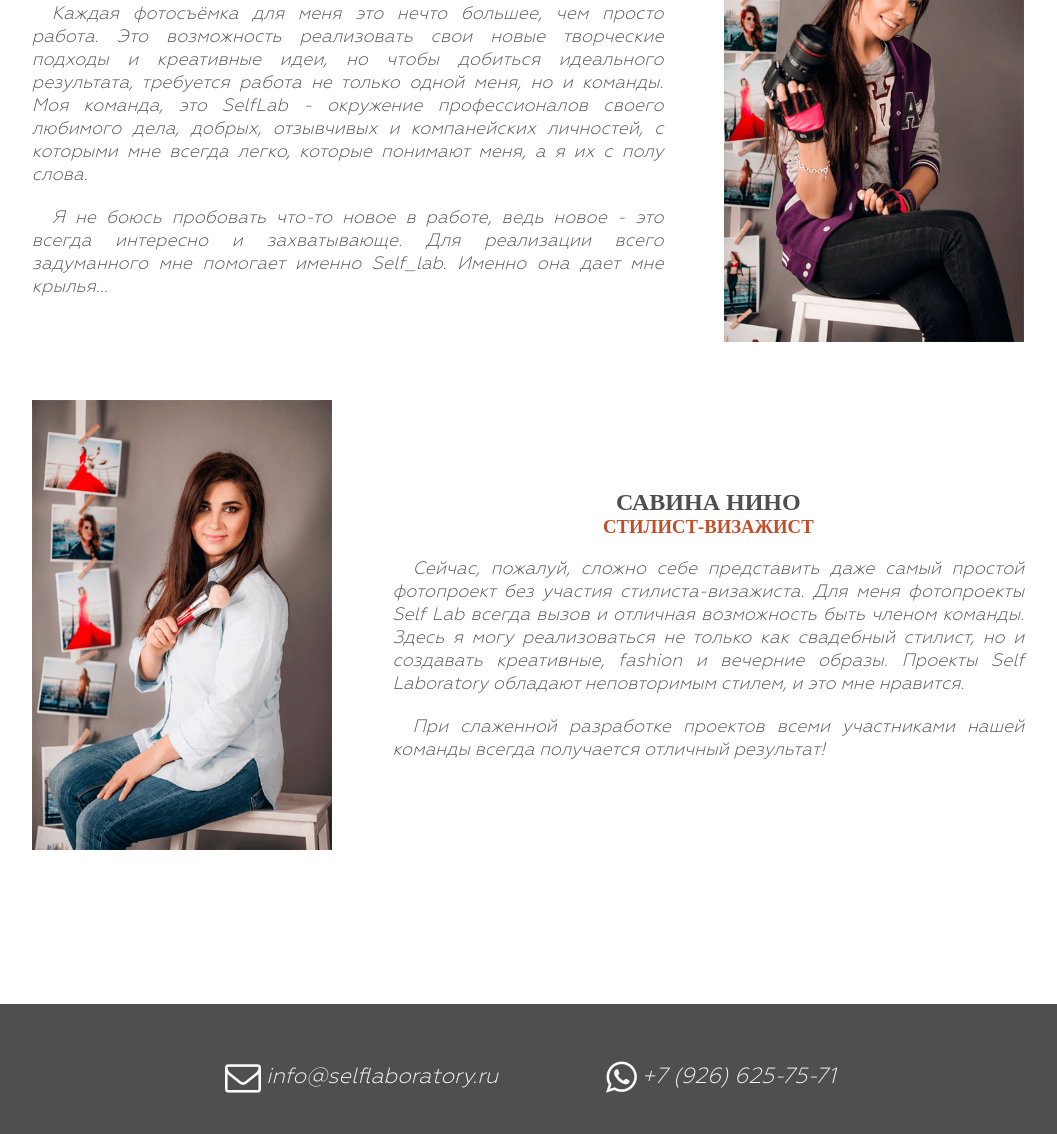
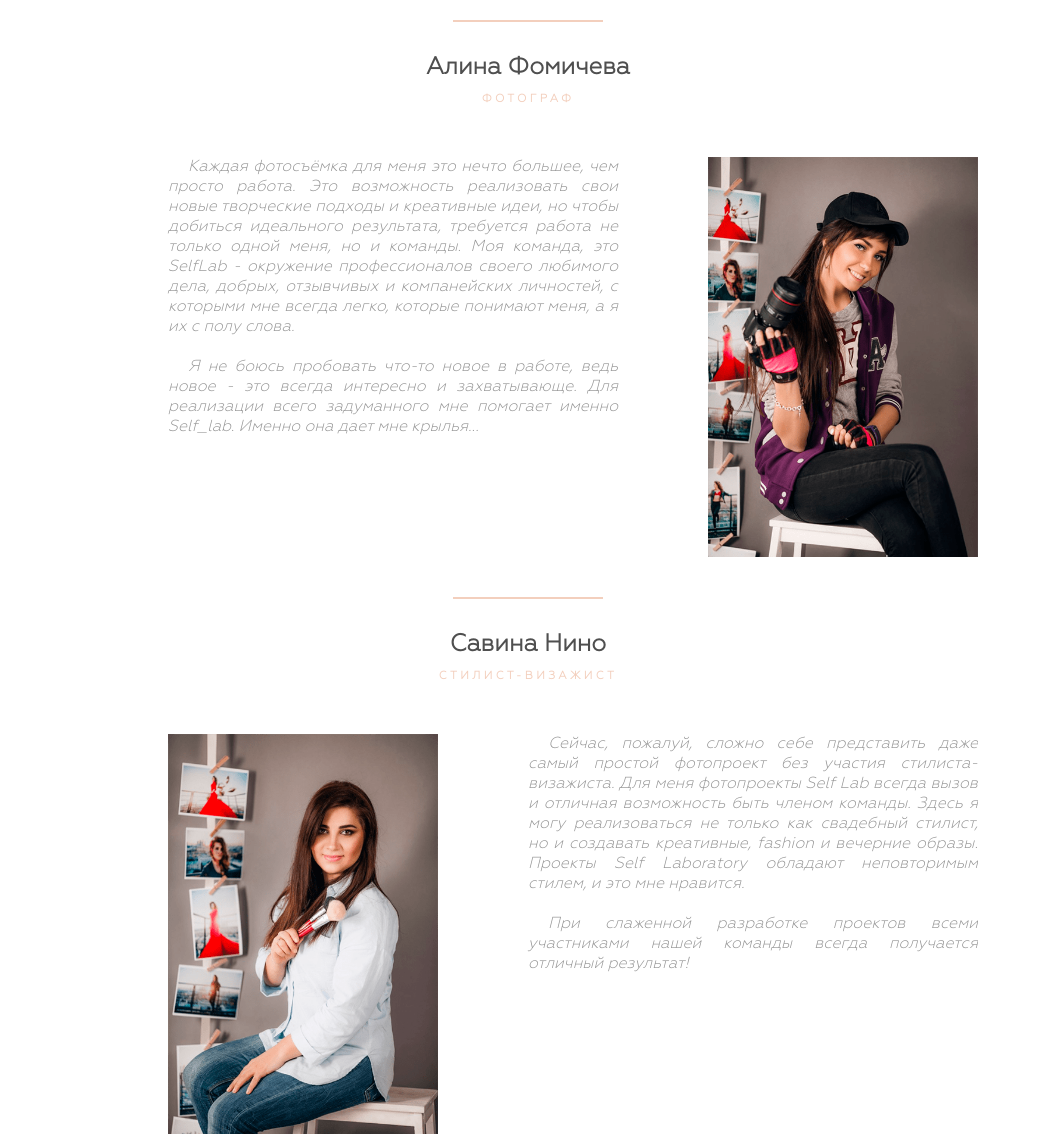
Before and after one commit to FahrazoiD/selflab, a website: page about.html in a window 1280 px wide. Shown: the part 1586-2720 px from the top of the page, without its empty margins (112-1169 px from the left). Drawn offline with Linux system fonts and the light colour scheme.

Commit message:
Extra index fixes

```diff
--- a/about.html
+++ b/about.html
@@ -24,7 +24,6 @@
           </nav>
           <div class="slogan">
             <h1>О Нас</h1>
-            <span>вдохновляясь моментом</span>
           </div>
         </div>
       </header>
@@ -39,20 +38,22 @@
           </p>
           <p class="section-intro">
             Self Laboratory – лаборатория стиля, красоты и фотографии в Москве, задумывалась как проект, который объединит настоящих профессионалов своего дела в рамках единой «стильной» фото-концепции. Но по мере реализации мы осознали, что истинное творчество всегда выходит за рамки. Сегодня лаборатория предлагает широкий спектр услуг в сфере фото- и видеосъемки.
-            <br><br>
+          </p>
+          <p class="section-intro">
             Наша главная цель – создавать что-то необычное, новое, стильное. Именно поэтому в основе нашей работы лежат качественная проработка всех деталей съемки, согласованность действий и реализация только стильных решений.
           </p>
 
-          <div class="person person-left" >
-            <img src="./assets/person1-min.png" alt="Владислава Стальнова" class="person-img" width="300px" height="450px">
-            <div class="person-info">
+          <div class="person">
             <h2 class="person-name">
               Владислава Стальнова
             </h2>
             <h3 class="person-status">
-                руководитель проекта
+              Основатель проекта
             </h3>
+            <div class="person-info person-info-left">
+              <div class="person-img" style="background-image: url(./assets/person1-min.png)"></div>
               <br>
+              <div class="person-quotes">
                 <p class="person-quote">
                   Для меня SelfLab – это место, где работа сопоставима с отдыхом. Конечно, всегда нужно думать о результате и не упускать из виду ни одной организационной детали, но процесс съемки завораживает, дает возможность модели раскрыться, показать себя с новой, порой непривычной стороны. И это не может не вдохновлять!
                 </p>
@@ -62,17 +63,19 @@
                 </p>
               </div>
             </div>
+          </div>
 
-          <div class="person person-right" >
-            <img src="./assets/person2-min.png" alt="Алина Фомичева" class="person-img" width="300px" height="450px">
-            <div class="person-info">
+          <div class="person">
             <h2 class="person-name">
               Алина Фомичева
             </h2>
             <h3 class="person-status">
-                фотограф
+              Фотограф
             </h3>
+            <div class="person-info person-info-right">
+              <div class="person-img" style='background-image: url(./assets/person2-min.png)'></div>
               <br>
+              <div class="person-quotes">
                 <p class="person-quote">
                   Каждая фотосъёмка для меня это нечто большее, чем просто работа. Это возможность реализовать свои новые творческие подходы и креативные идеи, но чтобы добиться идеального результата, требуется работа не только одной меня, но и команды. Моя команда, это SelfLab - окружение профессионалов своего любимого дела, добрых, отзывчивых и компанейских личностей, с которыми мне всегда легко, которые понимают меня, а я их с полу слова.
                 </p>
@@ -82,17 +85,19 @@
                 </p>
               </div>
             </div>
+          </div>
 
-          <div class="person person-left" >
-            <img src="./assets/person3-min.png" alt="Владислава Стальнова" class="person-img" width="300px" height="450px">
-            <div class="person-info">
+          <div class="person">
             <h2 class="person-name">
               Савина Нино
             </h2>
             <h3 class="person-status">
-                стилист-визажист
+              Стилист-визажист
             </h3>
+            <div class="person-info person-info-left">
+              <div class="person-img" style="background-image: url(./assets/person3-min.png)"></div>
               <br>
+              <div class="person-quotes">
                 <p class="person-quote">
                   Сейчас, пожалуй, сложно себе представить даже самый простой фотопроект без участия стилиста-визажиста. Для меня фотопроекты Self Lab всегда вызов и отличная возможность быть членом команды. Здесь я могу реализоваться не только как свадебный стилист, но и создавать креативные, fashion и вечерние образы. Проекты Self Laboratory обладают неповторимым стилем, и это мне нравится.
                 </p>
@@ -102,6 +107,7 @@
                 </p>
               </div>
             </div>
+          </div>
 
         </div>
       </section>
@@ -109,12 +115,6 @@
       <section class="feedback-section">
          <div class="container">
           <div class="contact-wrap">
-            <div class="contacts">
-              <ul class="contact-info">
-                <li><i class="fa fa-envelope-o"></i> info@selflaboratory.ru</li>
-                <li><i class="fa fa-whatsapp"></i> +7 (926) 625-75-71</li>
-              </ul>
-            </div>
             <h2 class="footer-title">
               Свяжитесь с нами
             </h2>
@@ -126,6 +126,12 @@
                 <input type="submit">
                 </imput>
               </form>
+            </div>
+            <div class="contacts">
+              <ul class="contact-info">
+                <li><i class="fa fa-envelope-o"></i> info@selflaboratory.ru</li>
+                <li><i class="fa fa-whatsapp"></i> +7 (926) 625-75-71</li>
+              </ul>
             </div>
           </div>
         </div>
--- a/js/script.js
+++ b/js/script.js
@@ -1,6 +1,6 @@
 $(document).ready(function() {
-  //portflioSlide();
-  //setSpecContent();
+  portflioSlide();
+  setSpecContent();
 });
 
 function portflioSlide() {
--- a/sass/_vars.sass
+++ b/sass/_vars.sass
@@ -7,6 +7,7 @@ $text-color-dark: #4f4f4f
 $text-color-semidark: #929292
 $text-color-accent: #c14e27
 $text-color-lightaccent: #d47555
+$text-color-fadedaccent: #F3CFBD
 
 $fade-color: #4f4f4f
 
--- a/sass/style.sass
+++ b/sass/style.sass
@@ -124,6 +124,7 @@ header
         align-self: flex-end
         font:
           size: 64px
+          weight: 100
 
       span
         color: $text-color-light
@@ -255,71 +256,99 @@ section
   &.team-section
     .container
       padding-top: 5%
-      padding-bottom: 12%
+      max-width: 900px
+      padding-bottom: 100px
       overflow-x: hidden
 
       p.section-intro
         margin: 5% auto
         color: $text-color-dark
         text-align: justify
-        font-size: 18px
+        font-size: 16px
         text-indent: 20px
 
     .person
-      padding-left: 5%
-      padding-right: 5%
       display: flex
+      flex-direction: column
       justify-content: space-around
-      margin-top: 5%
+      text-align: center
+      align-content: center
 
-      .person-img
-        display: block
+      .person-name
+        color: $text-color-dark
+        //text-transform: uppercase
+        font-family: "Geometria", serif
 
+        &:before
+          content: ""
+          display: block
+          width: 150px
+          height: 2px
+          margin: 40px auto 30px auto
+          background-color: $text-color-fadedaccent
+
+      .person-status
+        color: $text-color-fadedaccent
+        text-transform: uppercase
+        font-family: "Geometria", serif
+        font-size: .7em
+        letter-spacing: .3em
+        margin: 10px
 
       .person-info
-        width: 60%
         display: flex
-        flex-direction: column
-        justify-content: center
-        align-items: center
+        margin-top: 40px
+        justify-content: space-between
 
-        .person-name
-          color: $text-color-dark
-          text-transform: uppercase
-          font-family: serif
+        &-right
+          .person-img
+            order: 2
 
-        .person-status
-          color: $text-color-accent
-          text-transform: uppercase
-          font-family: serif
+          .person-quotes
+            order: 1
 
-        .person-quote
-          text-align: justify
-          color: $text-color-dark
-          text-indent: 20px
-          font:
-            style: italic
-            size: 18px
+        &-left
+          .person-img
+            order: 1
 
-      &-right
+          .person-quotes
+            order: 2
+
         .person-img
-          order: 2
+          display: block
+          width: 30%
+          height: 50vh
+          min-height: auto
+          max-height: 500px
+          background:
+            size: cover
 
-        .person-info
-          order: 1
+        .person-quotes
+          width: 50%
+          display: flex
+          flex-direction: column
 
-      &-left
-        .person-img
-          order: 1
-
-        .person-info
-          order: 2
+          .person-quote
+            text-align: justify
+            color: $text-color-semidark
+            text-indent: 20px
+            font:
+              style: italic
+              size: 16px
 
   &.portfolio-section
     .container
       padding-top: 5%
       padding-bottom: 12%
       overflow-x: hidden
+
+      h2::after
+        content: ""
+        display: block
+        width: 100px
+        height: 2px
+        background-color: #F3CFBD
+        margin: 15px auto
 
       .portfolio-slide
         margin-top: 5%
```
Also changed, not shown: service.html (+6 -6 lines), css/style.css, 1 other file. Lines whose indentation alone changed are shown as unchanged.
